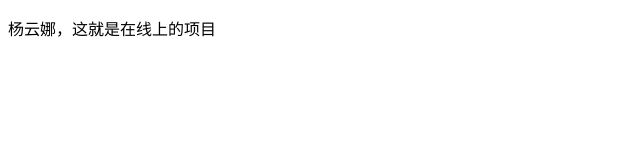
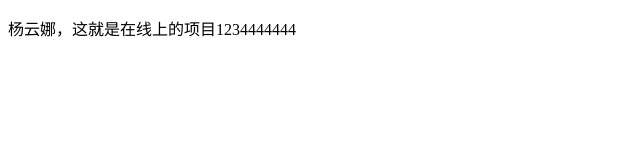
Before and after one commit to EncodingAESKey/chouqian, a plain HTML site: page index.html in a window 1280 px wide. Shown: the full height of the page, 0-640 px from the left. Drawn offline with Linux system fonts and the light colour scheme.

Commit message:
12321
111111

```diff
--- a/index.html
+++ b/index.html
@@ -7,7 +7,7 @@
 
   </head>
   <body>
-    <p>杨云娜，这就是在线上的项目</p>
+    <p>杨云娜，这就是在线上的项目1234444444</p>
 
 
   </body>
```
